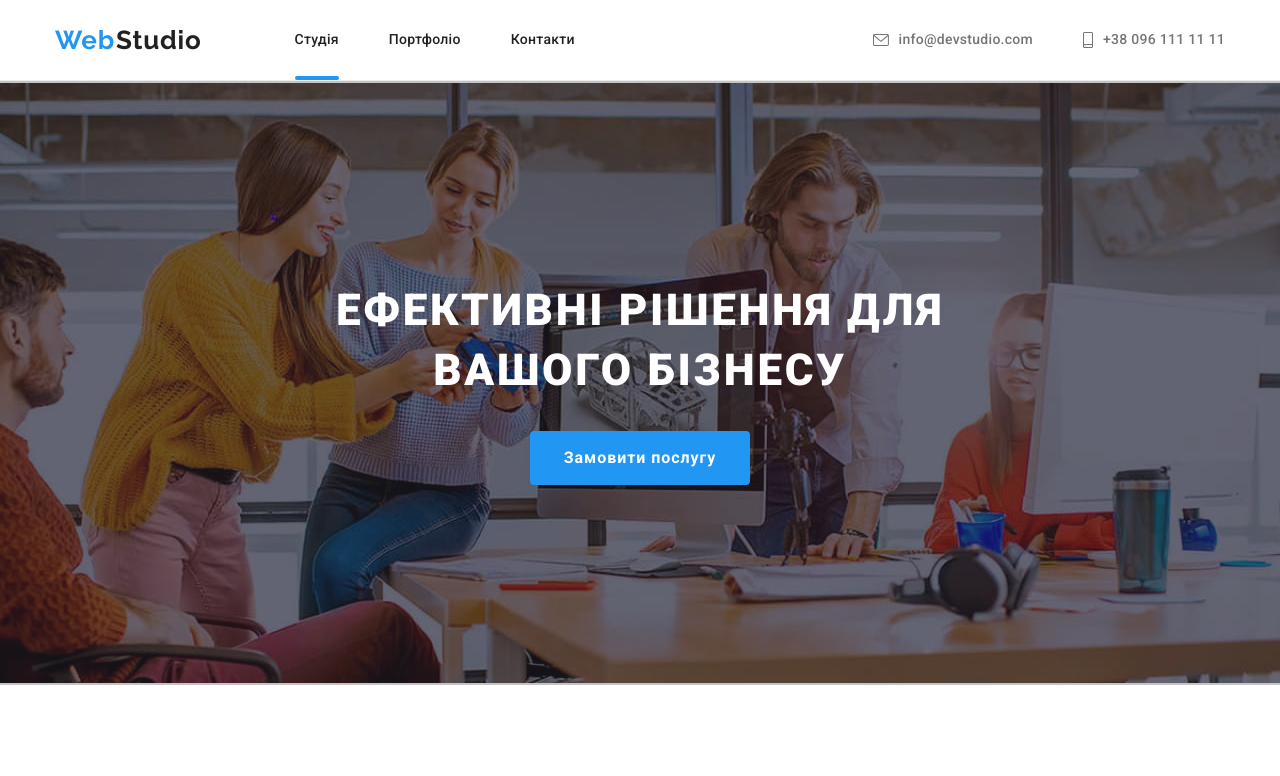
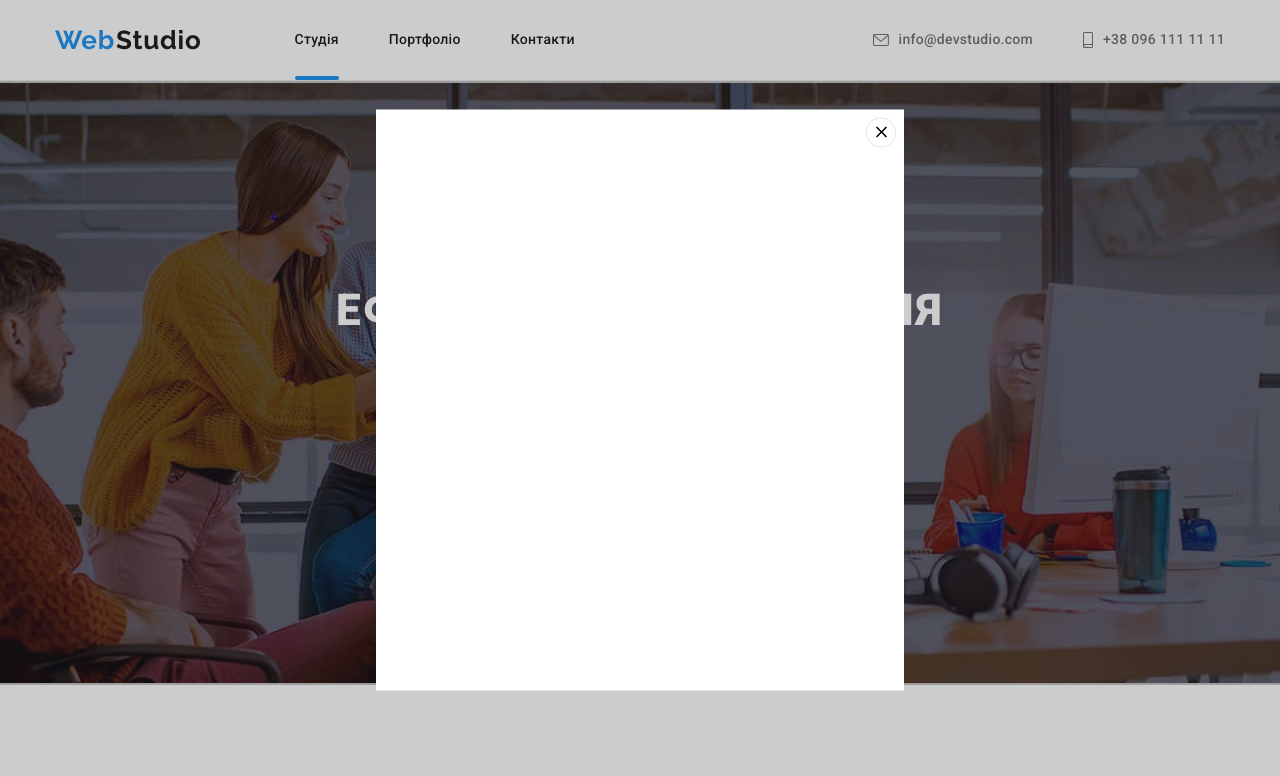
Before and after one commit to Sergey-Vil/goit-markup-hw-05, a plain HTML site: page index.html in a window 1280 px wide. Both pictures are taken after a click on the button "Замовити послугу". Shown: the top 776 px of the page. Drawn offline with nearby package versions, Linux system fonts and the light colour scheme.

Commit message:
Додає модальне вікно, анімацію

```diff
--- a/css/styles.css
+++ b/css/styles.css
@@ -563,3 +563,46 @@ img {
 .galary-link:focus .galary-descriotion {
   transform: translateY(0);
 }
+/* modal */
+.backdrop {
+  position: fixed;
+  width: 100%;
+  height: 100%;
+  top: 0;
+  left: 0;
+  background: rgba(0, 0, 0, 0.2);
+  opacity: 1;
+  transition: opacity 250ms cubic-bezier(0.4, 0, 0.2, 1);
+}
+.modal {
+  position: absolute;
+  top: 50%;
+  left: 50%;
+  width: 528px;
+  height: 581px;
+  background-color: var(--bg-section);
+  transform: translate(-50%, -50%) scale(1);
+  transition: transform 250ms cubic-bezier(0.4, 0, 0.2, 1);
+}
+.backdrop.is-hidden .modal {
+  transform: translate(-50%, -50%) scale(0.9);
+}
+.backdrop.is-hidden {
+  visibility: hidden;
+  opacity: 0;
+  pointer-events: none;
+}
+.btn-close {
+  position: absolute;
+  right: 8px;
+  top: 8px;
+  display: flex;
+  align-items: center;
+  justify-content: center;
+  width: 30px;
+  height: 30px;
+  border-radius: 50%;
+  cursor: pointer;
+  background-color: var(--bg-section);
+  border: 1px solid rgba(0, 0, 0, 0.1);
+}
--- a/index.html
+++ b/index.html
@@ -57,7 +57,7 @@
       <section class="hero">
         <div class="conteiner">
           <h1 class="hero-title">Ефективні рішення для вашого бізнесу</h1>
-          <button type="button" class="btn btn-hero">Замовити послугу</button>
+          <button data-modal-open type="button" class="btn btn-hero">Замовити послугу</button>
         </div>
       </section>
       <section class="features section">
@@ -377,5 +377,13 @@
         </div>
       </div>
     </footer>
+    <div data-modal class="backdrop is-hidden">
+      <div class="modal">
+        <button data-modal-close class="btn-close">
+          <img src="./images/icons/close-black.svg" alt="" />
+        </button>
+      </div>
+    </div>
+    <script src="./js/modal.js"></script>
   </body>
 </html>
--- /dev/null
+++ b/js/modal.js
@@ -0,0 +1,14 @@
+(() => {
+  const refs = {
+    openModalBtn: document.querySelector("[data-modal-open]"),
+    closeModalBtn: document.querySelector("[data-modal-close]"),
+    modal: document.querySelector("[data-modal]"),
+  };
+
+  refs.openModalBtn.addEventListener("click", toggleModal);
+  refs.closeModalBtn.addEventListener("click", toggleModal);
+
+  function toggleModal() {
+    refs.modal.classList.toggle("is-hidden");
+  }
+})();
```
Also changed, not shown: images/icons/close-black.svg (added).
